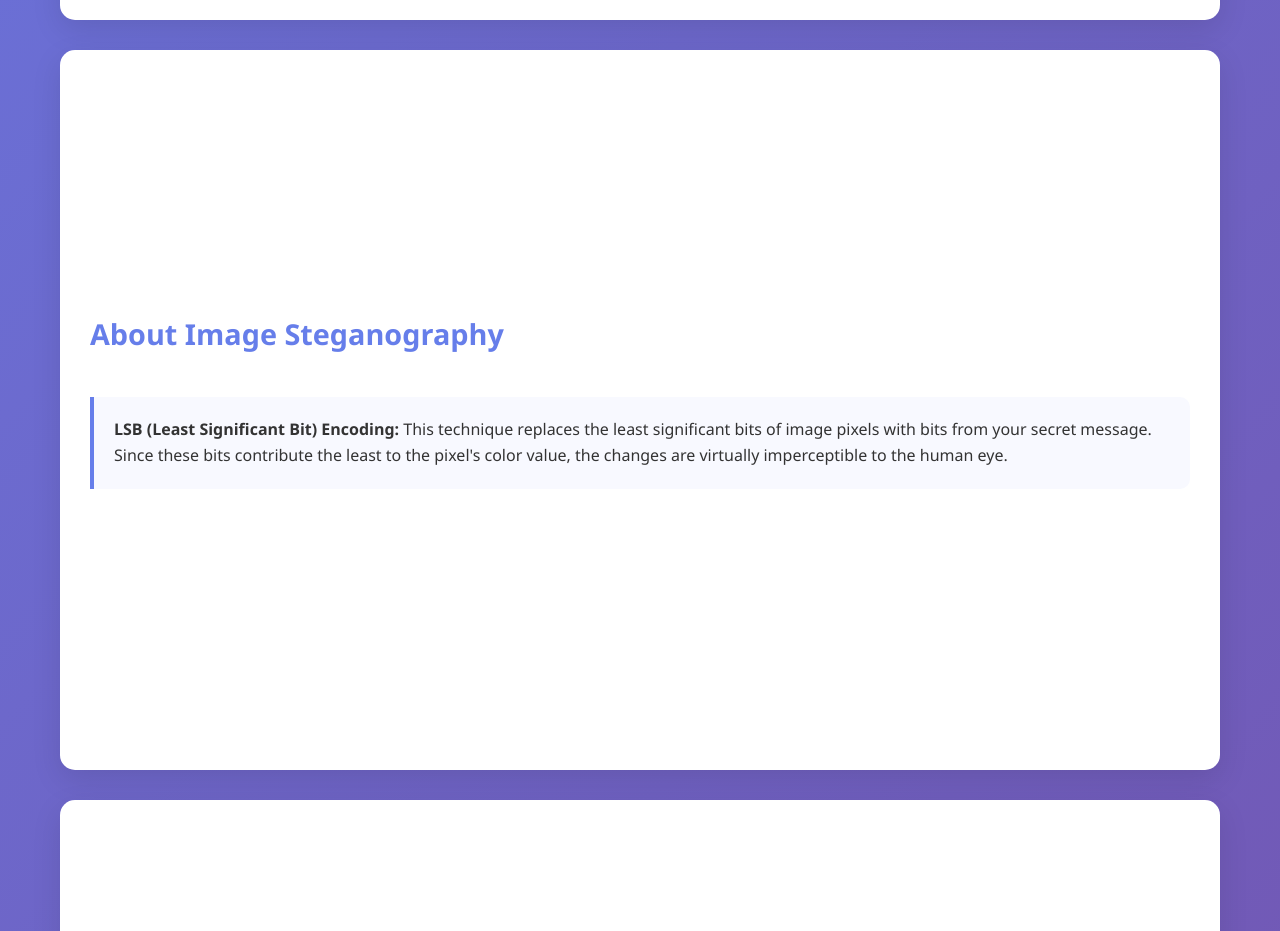
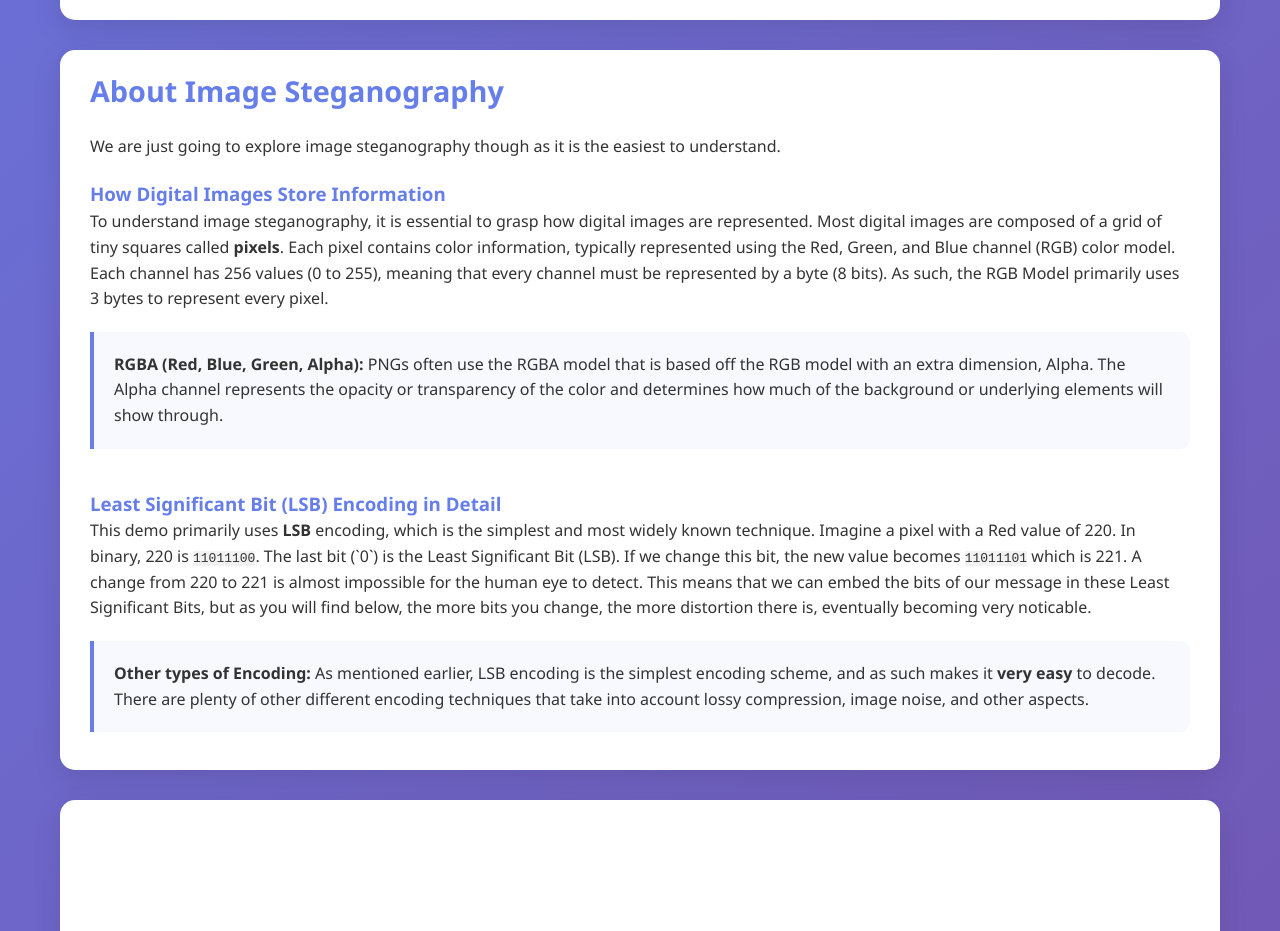
Before and after one commit to eczhang12/Image-Steganography-mini, a plain HTML site: page index.html in a window 1280 px wide. Shown: the part 1560-2491 px from the top of the page. Drawn offline with Linux system fonts and the light colour scheme.

Commit message:
Finished the About Image Steganography section. A more catchy header is all thats left.

```diff
--- a/index.html
+++ b/index.html
@@ -42,9 +42,18 @@
         </div>
         <div class="section" id="about-image-steganography">
             <h2>About Image Steganography</h2>
+            <p>We are just going to explore image steganography though as it is the easiest to understand.</p>
+
+            <h3>How Digital Images Store Information</h3>
+            <p>To understand image steganography, it is essential to grasp how digital images are represented. Most digital images are composed of a grid of tiny squares called <strong>pixels</strong>. Each pixel contains color information, typically represented using the Red, Green, and Blue channel (RGB) color model. Each channel has 256 values (0 to 255), meaning that every channel must be represented by a byte (8 bits). As such, the RGB Model primarily uses 3 bytes to represent every pixel.</p>
+            <div class="info-box">
+                <strong>RGBA (Red, Blue, Green, Alpha):</strong> PNGs often use the RGBA model that is based off the RGB model with an extra dimension, Alpha. The Alpha channel represents the opacity or transparency of the color and determines how much of the background or underlying elements will show through.
+            </div>
+            <h3>Least Significant Bit (LSB) Encoding in Detail</h3>
+            <p>This demo primarily uses <strong>LSB</strong> encoding, which is the simplest and most widely known technique. Imagine a pixel with a Red value of 220. In binary, 220 is <code>11011100</code>. The last bit (`0`) is the Least Significant Bit (LSB). If we change this bit, the new value becomes <code>11011101</code> which is 221. A change from 220 to 221 is almost impossible for the human eye to detect. This means that we can embed the bits of our message in these Least Significant Bits, but as you will find below, the more bits you change, the more distortion there is, eventually becoming very noticable.</p>
 
             <div class="info-box">
-                <strong>LSB (Least Significant Bit) Encoding:</strong> This technique replaces the least significant bits of image pixels with bits from your secret message. Since these bits contribute the least to the pixel's color value, the changes are virtually imperceptible to the human eye.
+                <strong>Other types of Encoding:</strong> As mentioned earlier, LSB encoding is the simplest encoding scheme, and as such makes it <strong>very easy</strong> to decode. There are plenty of other different encoding techniques that take into account lossy compression, image noise, and other aspects.
             </div>
 
         </div>
--- a/styles.css
+++ b/styles.css
@@ -224,6 +224,10 @@ body {
     border-radius: 0 10px 10px 0;
 }
 
+code {
+    background-color: rgb(242, 242, 242);
+}
+
 .hidden {
     display: none;
 }
```
